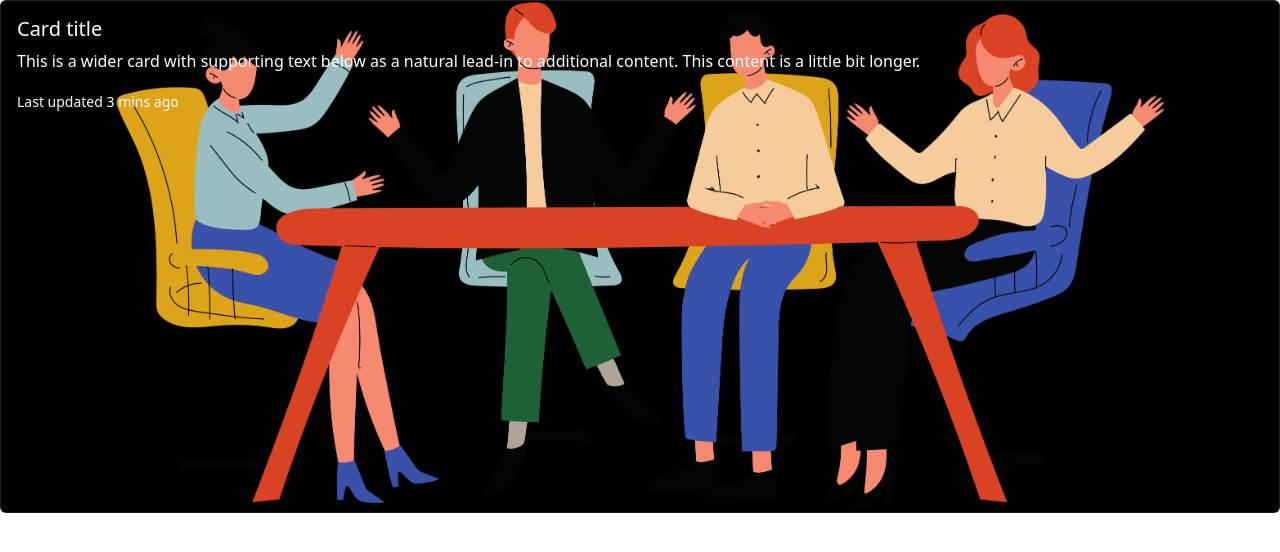
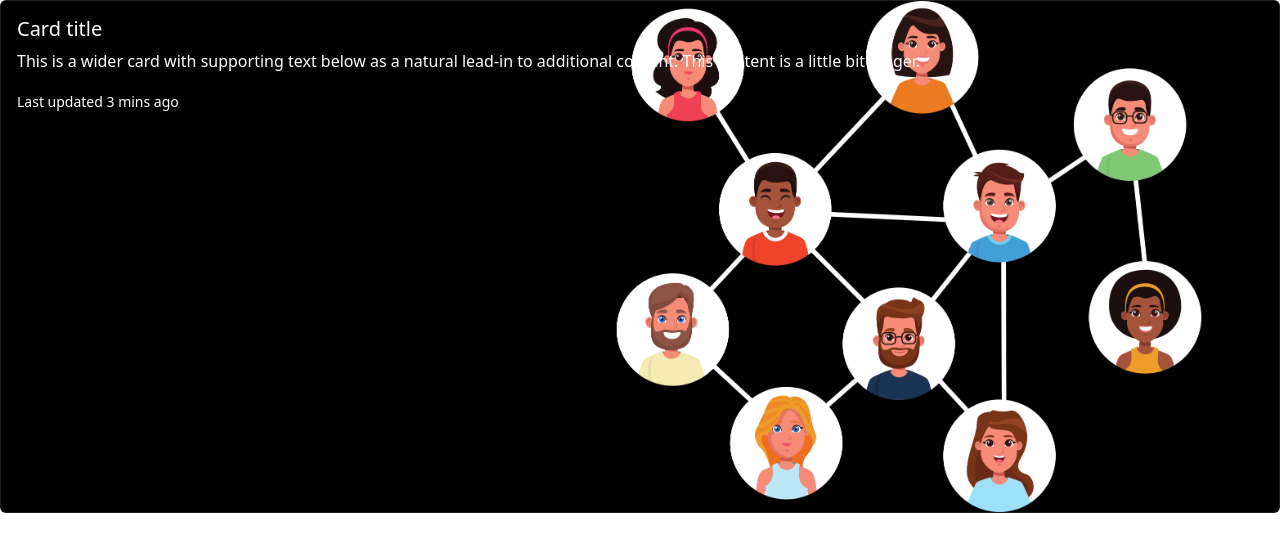
Before and after one commit to willsantos86/cadastro_de_clientes, a Django app: page / in a window 1280 px wide. Shown: the part 56-608 px from the top of the page. Run offline with Django 3.2, Linux system fonts and the light colour scheme.

Commit message:
Criando template index.

```diff
--- a/base/templates/index.html
+++ b/base/templates/index.html
@@ -34,7 +34,7 @@
       <main>
 
         <div class="card text-bg-dark">
-          <img src="{% static 'img/clientes.png' %}" class="card-img" alt="Imagem ilustrativa de clientes">
+          <img src="{% static 'img/cliente.png' %}" class="card-img" alt="Imagem ilustrativa de clientes">
           <div class="card-img-overlay">
             <h5 class="card-title">Card title</h5>
             <p class="card-text">This is a wider card with supporting text below as a natural lead-in to additional content. This content is a little bit longer.</p>
```
Also changed, not shown: base/static/img/cliente.png (added).
